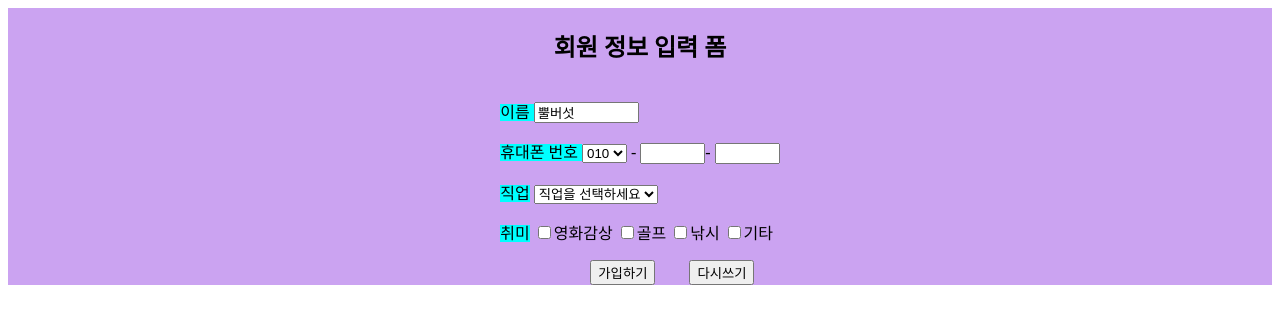
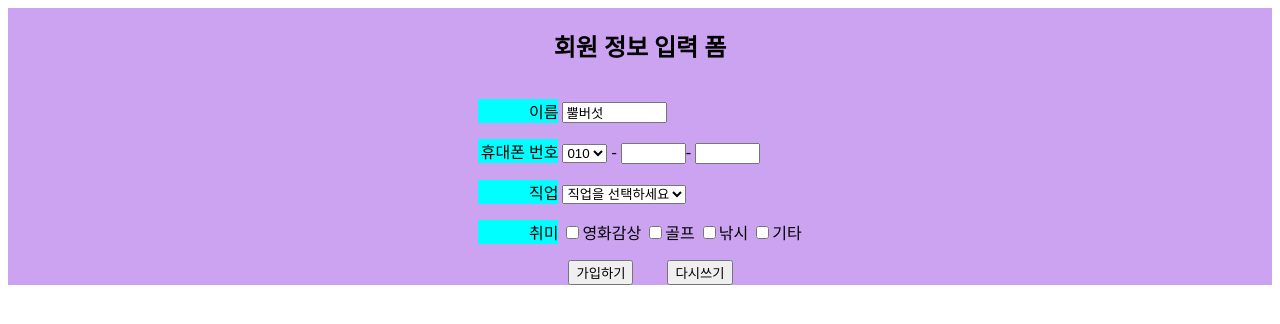
Before and after one commit to bitteno/remnant, a plain HTML site: page form01.html in a window 1280 px wide. Drawn offline with Linux system fonts and the light colour scheme.

Commit message:
혜랑이 매롱

```diff
--- a/form01.html
+++ b/form01.html
@@ -17,15 +17,15 @@
 
             .bbb{
                 background-color: aqua;
-
+                display:inline-block;
+                width: 80px;
+                text-align: right;
             }
-
         </style>
 
     </head>
 
     <body>
-
         <div class="aaa">
             <h2 style="text-align: center;">회원 정보 입력 폼</h2>
             <div class="aaa">
@@ -46,7 +46,8 @@
                     </select> -
                     <input type="text" name="phone2" size="5" maxlength="4">-
                     <input type="text" name="phone3" size="5" maxlength="4">
-        </p><p>
+                    </p>
+                    <p>
                         <span class="bbb">직업</span>
                         <select>
                             <option value="시작">직업을 선택하세요</option>
```
Lines whose indentation alone changed are shown as unchanged.
